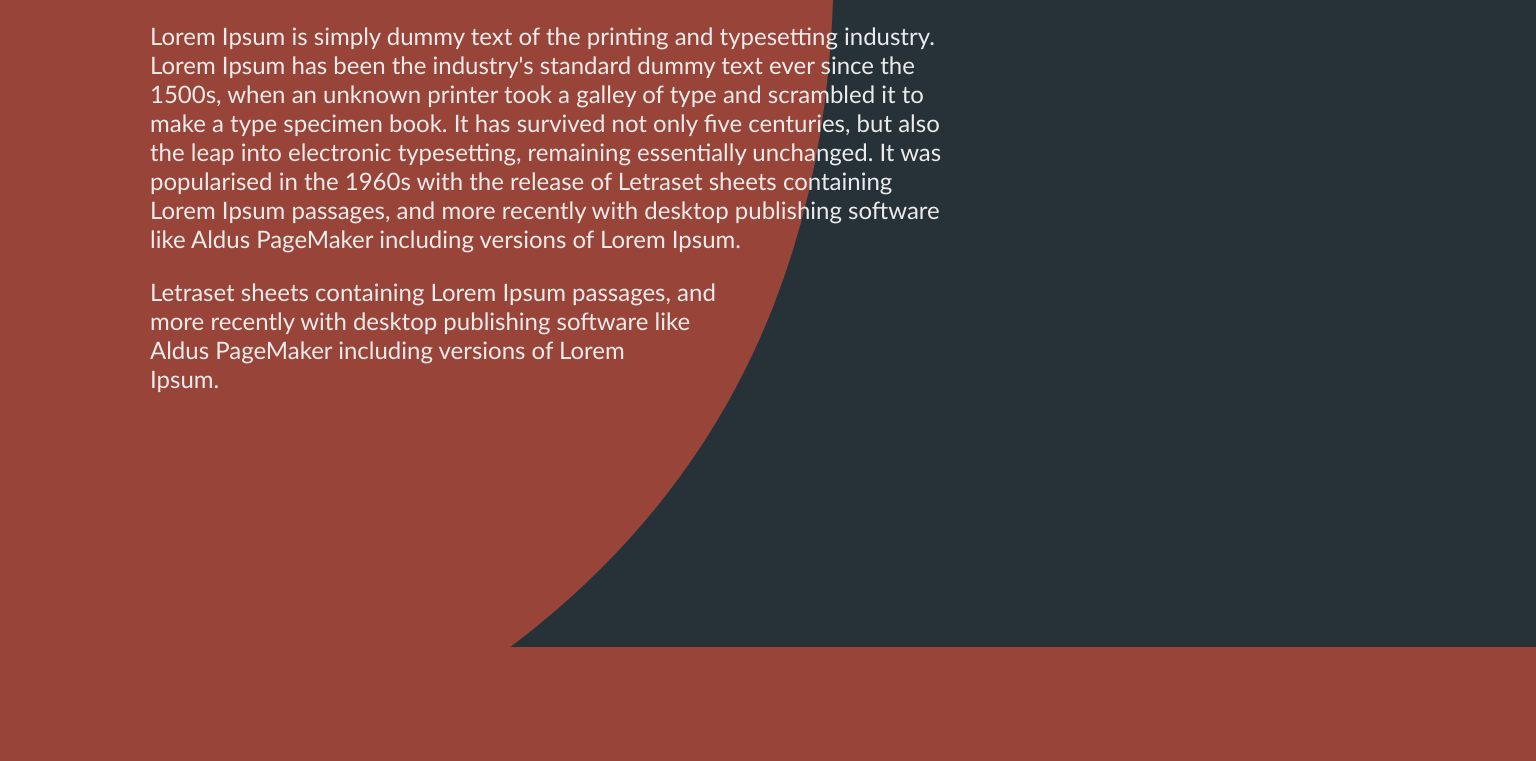
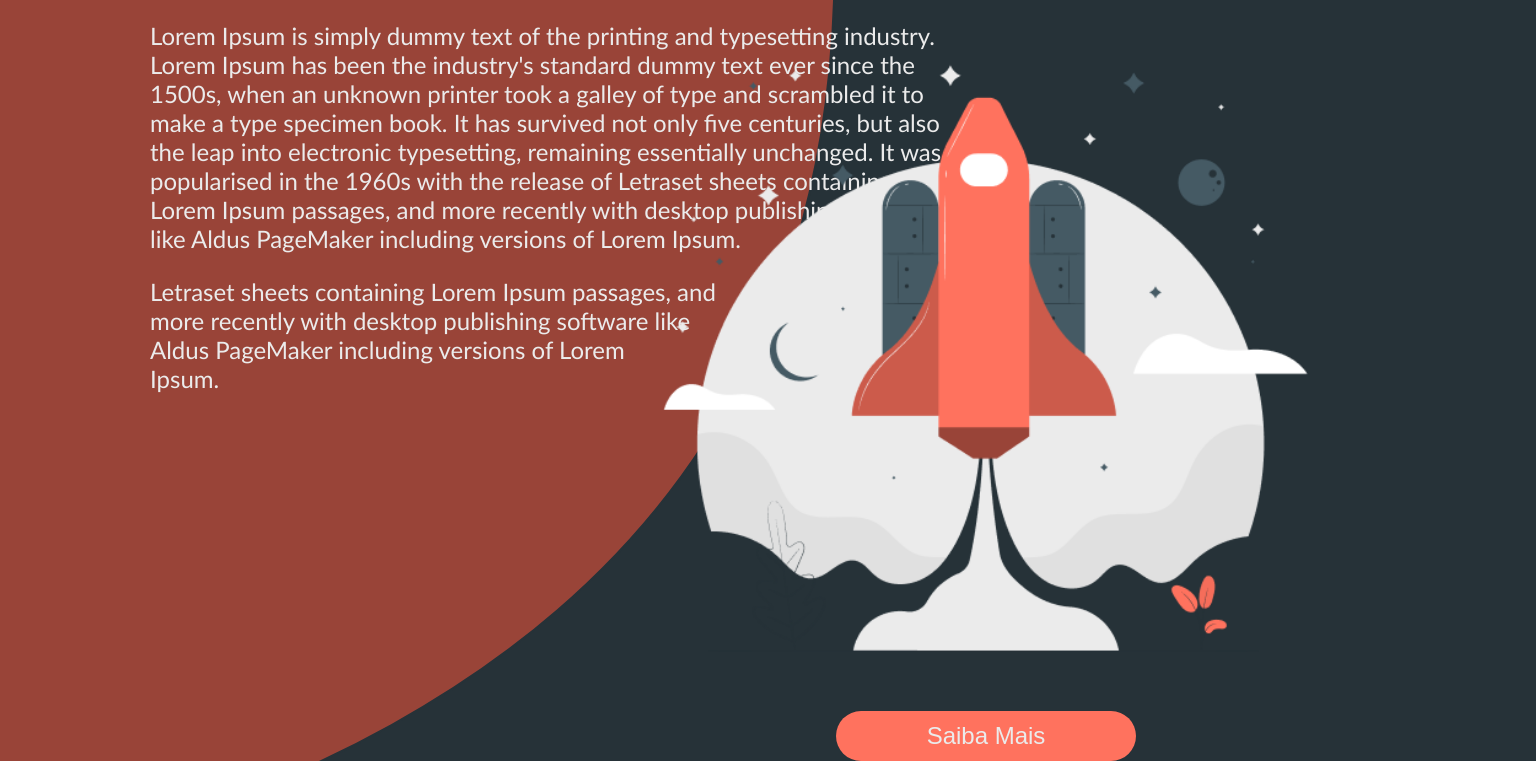
Before and after one commit to Alezuzzo/ultimaentrega-GIT, a plain HTML site: page index.html in a window 1536 px wide. Shown: the part 153-914 px from the top of the page. Before the commit the page ends 800 px from the top, so only its background shows below. Drawn offline with Linux system fonts and the light colour scheme.

Commit message:
adicionado Imagem e botao

```diff
--- a/css/style.css
+++ b/css/style.css
@@ -146,24 +146,24 @@
   color: #263238;
 }
 
-.rocketBg {
+.rocketBgHome {
   position: absolute;
   top: 60px;
   right: 130px;
 }
 
-.rocketBg img {
+.rocketBgHome img {
   height: 500px;
   width: 500px;
 }
 
 @media screen and (min-width: 1367px) {
-  .rocketBg img {
+  .rocketBgHome img {
     height: 700px;
     width: 700px;
   }
 
-  .rocketBg {
+  .rocketBgHome {
     top: 160px;
     right: 200px;
   }
--- a/index.html
+++ b/index.html
@@ -35,6 +35,18 @@
       </section>
     </header>
 
+    <section class="rocketBgHome">
+      <div>
+        <img src="img/rocketBg.png" alt="" />
+      </div>
+      <div class="btnSaiba">
+        <a href="saiba.html">
+          <button id="enviar" name="enviar" type="submit" class="buttonSaiba">
+            Saiba Mais
+          </button>
+        </a>
+      </div>
+    </section>
 
 
   </body>
```
